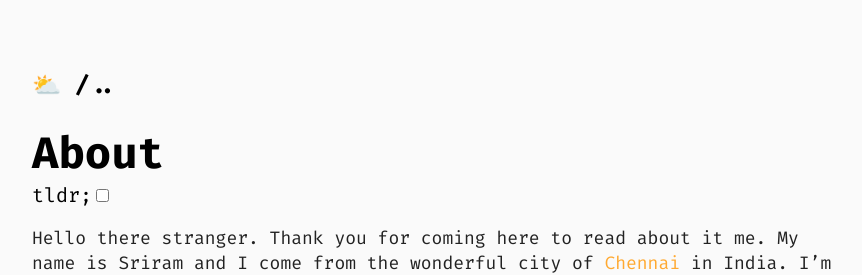
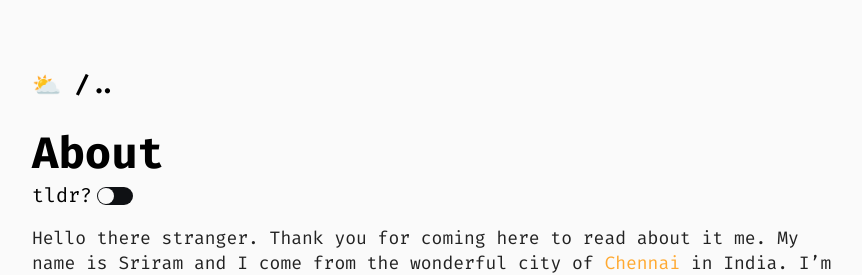
Before and after one commit to digi0ps/.com, a React (Create React App) app: page /whoami in a window 1280 px wide. Shown: the top 275 px of the page, without its empty margins (38-900 px from the left). Built offline with nearby package versions, Linux system fonts and the light colour scheme; no server answers.

Commit message:
Add fancier toggle.

```diff
--- a/src/components/whoami/index.jsx
+++ b/src/components/whoami/index.jsx
@@ -8,7 +8,7 @@ import { BackToHome } from "../common";
 function About() {
   const [tldrMode, setTldrMode] = React.useState(false);
   const handleChange = (e) => {
-    setTldrMode(e.target.checked);
+    setTldrMode(!tldrMode);
   };
 
   return (
@@ -16,7 +16,7 @@ function About() {
       <header>
         <BackToHome />
         <h1 className="standard">About</h1>
-        <TLDRSwitch handleChange={handleChange} />
+        <TLDRSwitch handleChange={handleChange} isChecked={tldrMode} />
       </header>
       {tldrMode ? <ShortArticle /> : <LongArticle />}
     </main>
--- a/src/components/whoami/tldr-switch.jsx
+++ b/src/components/whoami/tldr-switch.jsx
@@ -1,10 +1,18 @@
 import React from "react";
 
-function Switch({ handleChange }) {
+function Switch({ handleChange, isChecked }) {
+  let classes = "toggle pointer no-select";
+  if (isChecked) {
+    classes += " checked";
+  }
+
   return (
     <div>
-      <label htmlFor="tldr">tldr;</label>
-      <input type="checkbox" name="tldr" onChange={handleChange} />
+      <label>tldr?</label>
+      <div className={classes} onClick={handleChange}>
+        <div className="toggle-track"></div>
+        <div className="toggle-thumb"></div>
+      </div>
     </div>
   );
 }
--- a/src/components/whoami/whoami.sass
+++ b/src/components/whoami/whoami.sass
@@ -5,3 +5,43 @@
         color: #222
         font-size: 1.8rem
         line-height: 2.5rem
+
+.toggle
+    touch-action: pan-x
+    display: inline-block
+    position: relative
+    background-color: transparent
+    vertical-align: -3px
+    border: 0
+    padding: 0
+    margin-left: 5px
+
+    &-track
+        width: 36px
+        height: 18px
+        padding: 0
+        border-radius: 30px
+        background-color: #0f1114
+        -webkit-transition: all .2s ease
+        transition: all .2s ease
+
+        .dark &
+            background-color: #eaeaea
+
+    &-thumb
+        position: absolute
+        top: 1px
+        left: 1px
+        width: 16px
+        height: 16px
+        border-radius: 50%
+        background-color: #fafafa
+        box-sizing: border-box
+        transition: all .5s cubic-bezier(.23,1,.32,1) 0ms
+        transform: translateX(0)
+
+        .dark &
+            background-color: #1a1a1a
+
+    &.checked &-thumb
+        transform: translateX(18px)
--- a/src/index.css
+++ b/src/index.css
@@ -62,6 +62,8 @@ svg {
   -moz-user-select: none;
   -webkit-user-select: none;
   user-select: none;
+  -webkit-tap-highlight-color: rgba(0, 0, 0, 0);
+  -webkit-tap-highlight-color: transparent;
 }
 
 main.changelog h3 {
```
